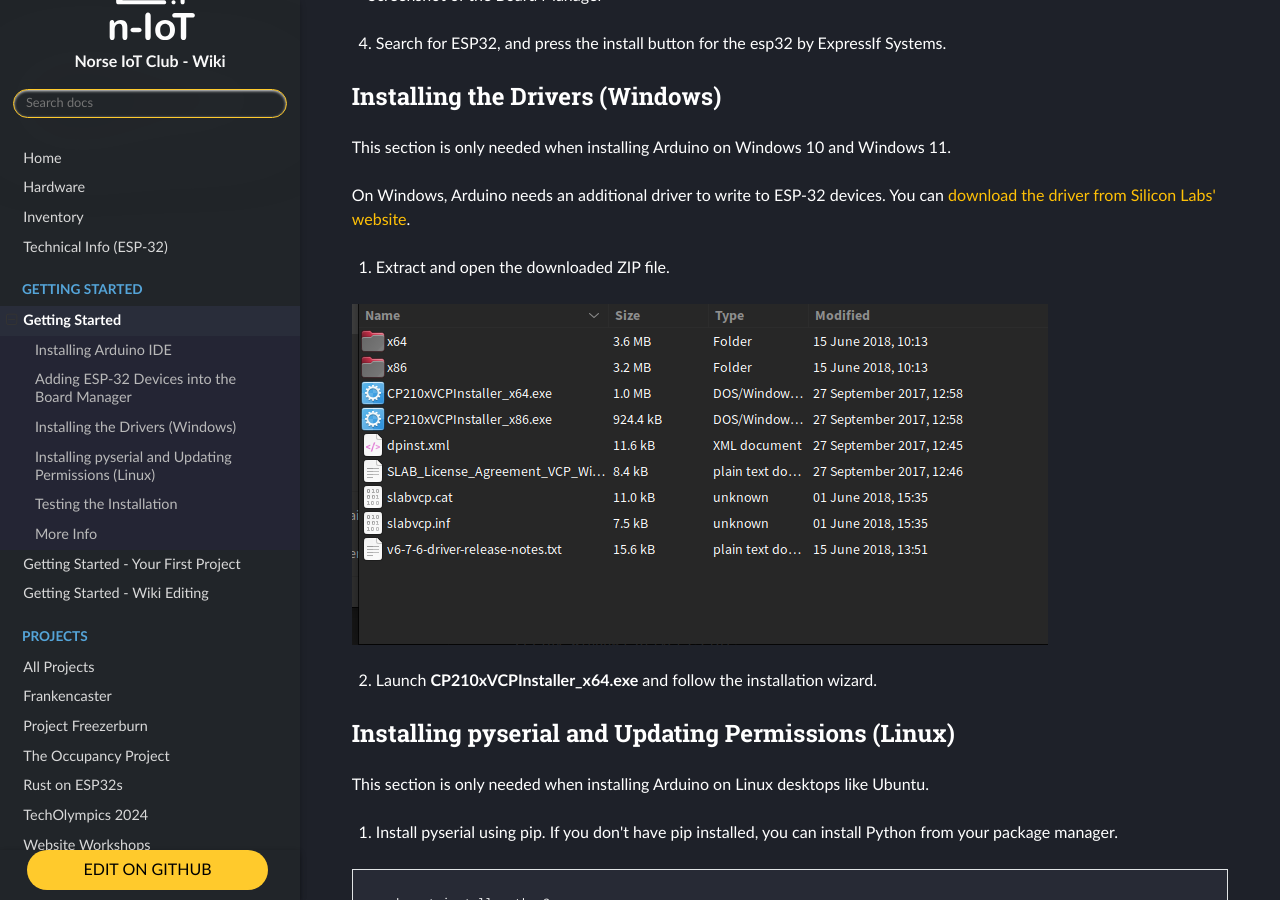
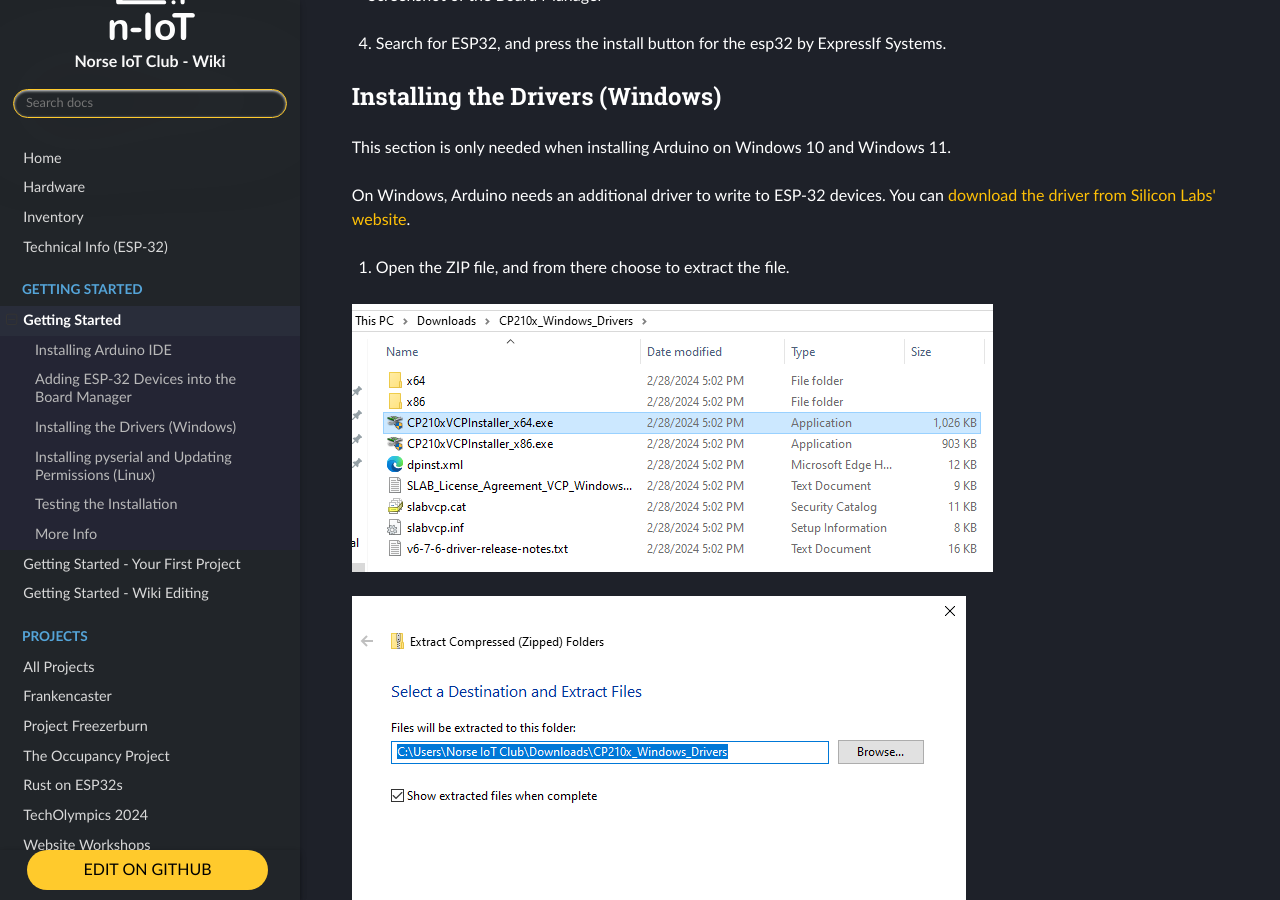
Before and after one commit to Norse-IoT/Wiki, an MkDocs documentation site: the page built from docs/getting-started/index.md, in a window 1280 px wide and 900 px high, scrolled down 2087 px. Built offline with MkDocs 1.6.1, drawn with Linux system fonts in a browser that asks for light colours; nearby versions of some CDN libraries.

Commit message:
Getting Started - More screenshots of Windows install

```diff
--- a/docs/getting-started/index.md
+++ b/docs/getting-started/index.md
@@ -45,11 +45,20 @@
 
 On Windows, Arduino needs an additional driver to write to ESP-32 devices. You can [download the driver from Silicon Labs' website](https://www.silabs.com/documents/public/software/CP210x_Windows_Drivers.zip).
 
-1. Extract and open the downloaded ZIP file.
+1. Open the ZIP file, and from there choose to extract the file.
 
-![Screenshot of the downloaded driver ZIP](../assets/getting-started-zip.png)
+![Screenshot of the downloaded driver ZIP](../assets/getting-started-windows-open.png)
+
+![Screenshot of the Windows extract menu](../assets/getting-started-windows-extract.png)
+
 
 2. Launch **CP210xVCPInstaller_x64.exe** and follow the installation wizard.
+
+![Screenshot of the extracted driver ZIP](../assets/getting-started-windows-open.png)
+
+![Screenshot of the Driver installer](../assets/getting-started-windows-install.png)
+
+
 
 ## Installing pyserial and Updating Permissions (Linux)
 
@@ -77,7 +86,11 @@
 
 1. Click the Select Board dropdown. If you see a board show up, you're on the right track! Click the Unknown board.
 
+![Screenshot of the upload button in the top left corner.](../assets/getting-started-select-board.png)
+
 2. You'll then be brought to the Other Boards menu. Search for **devkit** and click on the **DOIT ESP32 DEVKIT V1**.
+
+![Screenshot of the upload button in the top left corner.](../assets/getting-started-other-board.png)
 
 3. Copy and paste the following code into the IDE to test the Internal Blink demo.
 
```
Also changed, not shown: docs/assets/getting-started-other-board.png (added), docs/assets/getting-started-select-board.png (added), docs/assets/getting-started-windows-extract.png (added), docs/assets/getting-started-windows-install.png (added), docs/assets/getting-started-windows-open.png (added).
